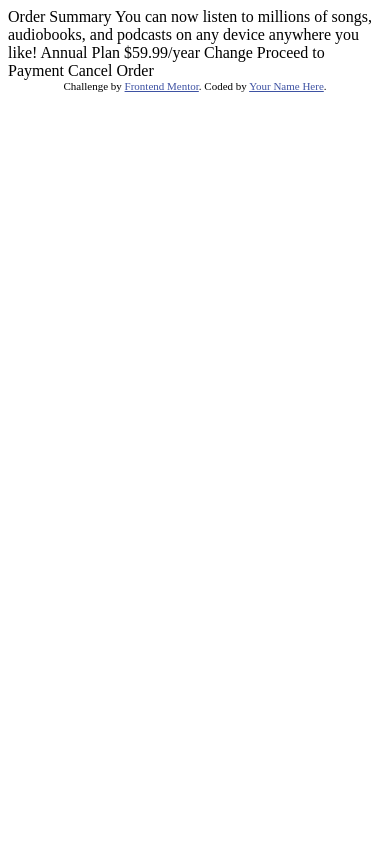
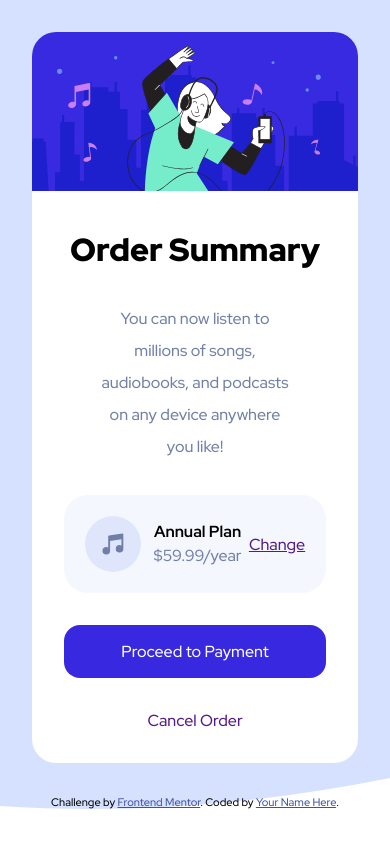
Before and after one commit to jc-padua/order-summary-component, a plain HTML site: page index.html in a window 390 px wide. Drawn offline with Linux system fonts and the light colour scheme.

Commit message:
Mobile Version Done

```diff
--- a/index.html
+++ b/index.html
@@ -1,37 +1,62 @@
 <!DOCTYPE html>
 <html lang="en">
+
 <head>
   <meta charset="UTF-8">
-  <meta name="viewport" content="width=device-width, initial-scale=1.0"> <!-- displays site properly based on user's device -->
+  <meta name="viewport" content="width=device-width, initial-scale=1.0">
+  <!-- displays site properly based on user's device -->
 
   <link rel="icon" type="image/png" sizes="32x32" href="./images/favicon-32x32.png">
-
+  <link rel="stylesheet" href="style.css">
   <title>Frontend Mentor | Order summary card</title>
 
   <!-- Feel free to remove these styles or customise in your own stylesheet 👍 -->
   <style>
-    .attribution { font-size: 11px; text-align: center; }
-    .attribution a { color: hsl(228, 45%, 44%); }
+    .attribution {
+      font-size: 11px;
+      text-align: center;
+    }
+
+    .attribution a {
+      color: hsl(228, 45%, 44%);
+    }
   </style>
 </head>
+
 <body>
+  <div class="card-container">
+    <div class="card-header">
+      <img src="images/illustration-hero.svg" alt="Gird Listening to Music" class="header-image">
+    </div>
+    <div class="card-body">
+      <h1>Order Summary</h1>
+      <p>
+        You can now listen to millions of songs, audiobooks, and podcasts on any
+        device anywhere you like!
+      </p>
 
-  Order Summary
+      <div class="card-plan">
+        <div class="plan-details">
+          <img src="images/icon-music.svg" alt="Note Icon" class="plan-image">
+          <div class="card-plan-sub">
+            <span><strong>Annual Plan</strong></span>
+            <span class="price-text">$59.99/year</span>
+          </div>
+        </div>
+        <a href="" class="change-text">Change</a>
+      </div>
 
-  You can now listen to millions of songs, audiobooks, and podcasts on any
-  device anywhere you like!
-
-  Annual Plan
-  $59.99/year
-
-  Change
-
-  Proceed to Payment
-  Cancel Order
+      <div class="card-footer">
+        <a href="" class="btn btn-blue proceed">Proceed to Payment </a>
+        <a href="" class="btn cancel">Cancel Order</a>
+      </div>
+    </div>
+  </div>
 
   <div class="attribution">
     Challenge by <a href="https://www.frontendmentor.io?ref=challenge" target="_blank">Frontend Mentor</a>.
     Coded by <a href="#">Your Name Here</a>.
   </div>
 </body>
+
 </html>
--- /dev/null
+++ b/style.css
@@ -0,0 +1,118 @@
+@import url('https://fonts.googleapis.com/css2?family=Red+Hat+Display:wght@500;700;900&display=swap');
+
+:root {
+    /* ### Primary */
+
+    --pale-blue: hsl(225, 100%, 94%);
+    --bright-blue: hsl(245, 75%, 52%);
+
+    /* ### Neutral */
+
+    --very-pale-blue: hsl(225, 100%, 98%);
+    --desaturated-blue: hsl(224, 23%, 55%);
+    --dark-blue: hsl(223, 47%, 23%);
+
+}
+
+*,
+*::before,
+*::after {
+    margin: 0;
+    padding: 0;
+    box-sizing: border-box;
+}
+
+html {
+    box-sizing: inherit;
+}
+
+body {
+    background-image: url("images/pattern-background-mobile.svg");
+    background-repeat: no-repeat;
+    background-size: cover;
+    font-family: 'Red Hat Display', sans-serif;
+}
+
+img {
+    width: 100%;
+}
+
+.card-container {
+    margin: 2rem;
+    border-radius: 1.5rem;
+    background-color: #FFF;
+
+}
+
+.header-image {
+    border-radius: 1.5rem 1.5rem 0 0;
+}
+
+.card-body {
+    text-align: center;
+}
+
+.card-body h1 {
+    margin: 2rem 0;
+    font-weight: 900;
+}
+
+.card-body p {
+    line-height: 2rem;
+    padding: 0 4rem;
+    color: var(--desaturated-blue);
+}
+
+.card-plan {
+    background-color: var(--very-pale-blue);
+    margin: 2rem;
+    border-radius: 1.5rem;
+    display: flex;
+    align-items: center;
+    padding: 1.3rem;
+    justify-content: space-between;
+}
+
+.plan-details {
+    display: flex;
+    justify-content: center;
+    align-items: center;
+    gap: .8rem;
+}
+
+.card-plan-sub {
+    display: flex;
+    flex-direction: column;
+    line-height: 1.5rem;
+}
+
+.price-text {
+    color: var(--desaturated-blue);
+}
+
+.plan-image {
+    width: 3.5rem;
+}
+
+.card-footer {
+    display: flex;
+    flex-direction: column;
+}
+
+.btn {
+    padding: 1rem;
+    margin: 0 2rem 1rem;
+    border-radius: 1rem;
+    text-decoration: none;
+}
+
+.btn-blue {
+    background-color: var(--bright-blue);
+    color: #FFF;
+    transition: opacity linear .3s;
+}
+
+.btn-blue:hover {
+    opacity: 70%;
+    color: #FFF;
+}
```
